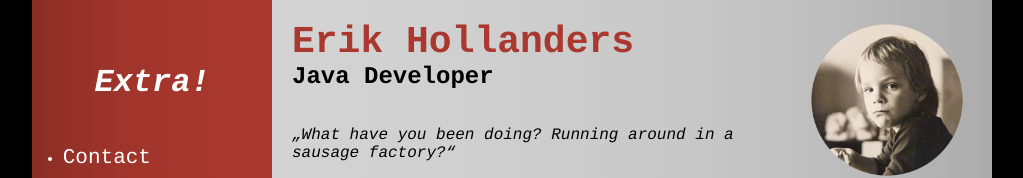
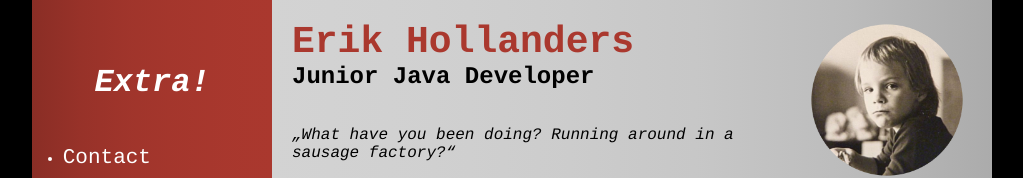
Before and after one commit to erikholl/CV, a plain HTML site: page index.html in a window 1280 px wide. Shown: the top 178 px of the page, without its empty margins (128-1151 px from the left). Drawn offline with Linux system fonts and the light colour scheme.

Commit message:
profession updated

```diff
--- a/index.html
+++ b/index.html
@@ -30,7 +30,7 @@
 			<div class="header">
 				<div class = "hdr-left">
 					<p id = "hdr-name"><a href="index.html">Erik Hollanders</a></p>
-					<p id = "hdr-profession">Java Developer</p>
+					<p id = "hdr-profession">Junior Java Developer</p>
 					<br><br>
 					<p id = "hdr-quote"><q>What have you been doing? Running around in a sausage factory?</q></p>
 				</div>
```
